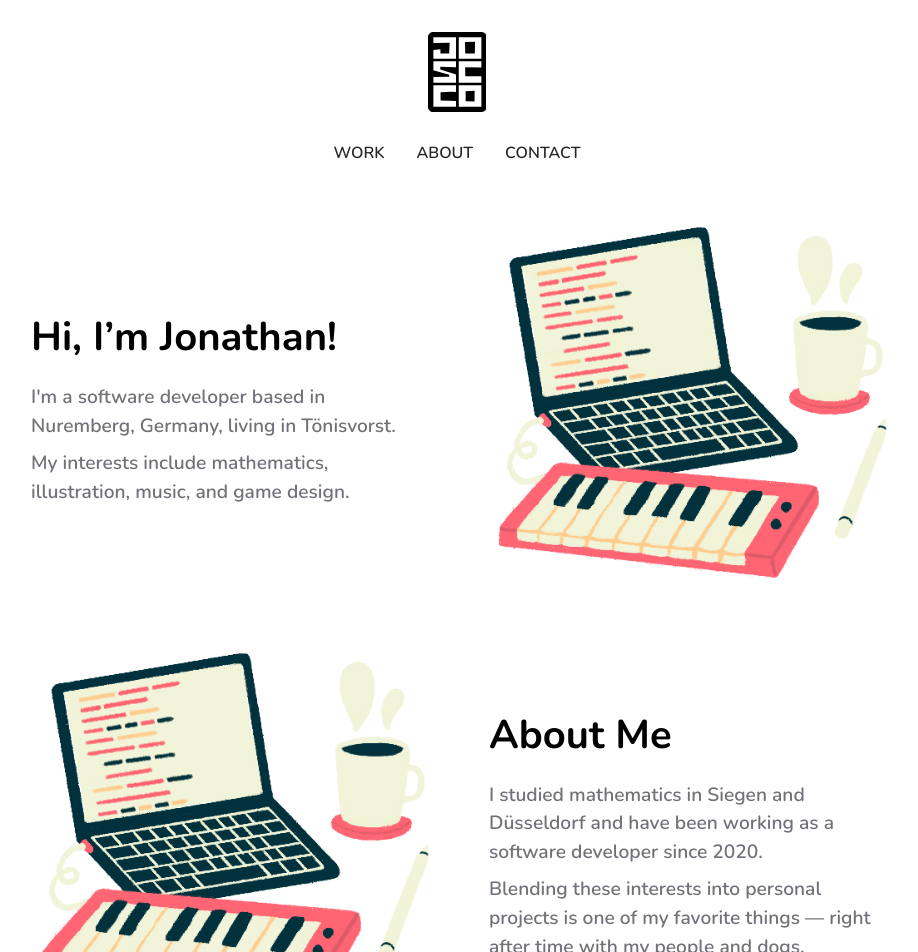
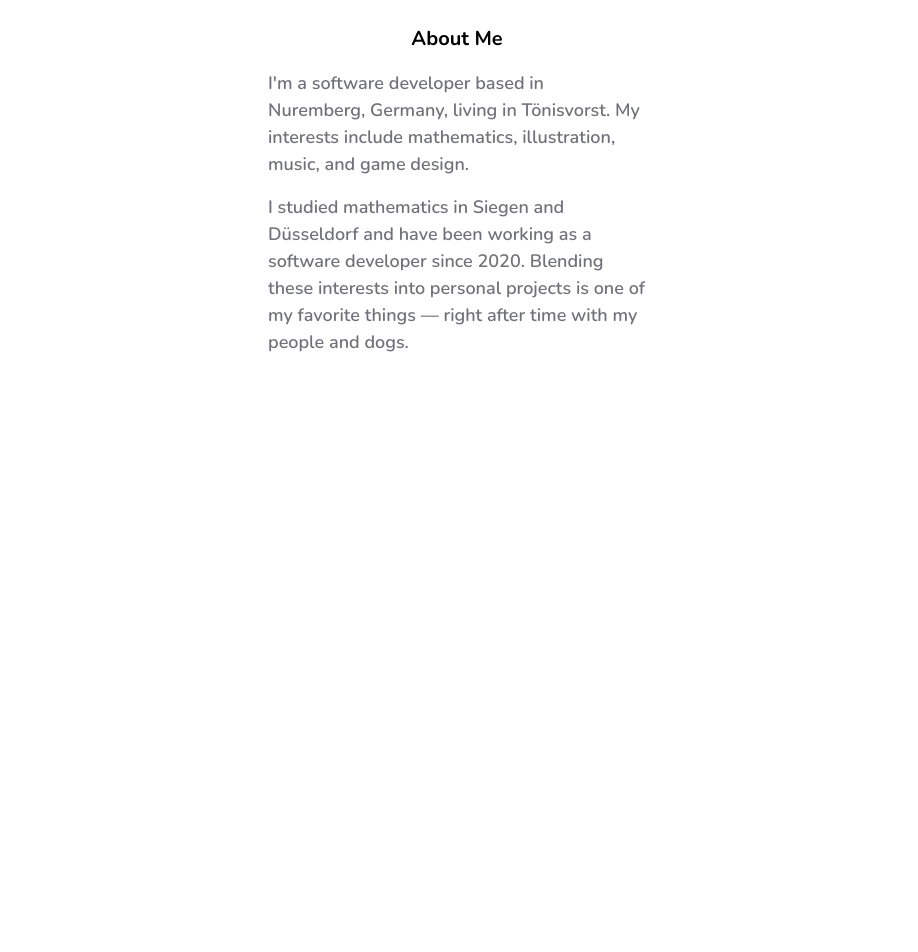
Before and after one commit to joscco/JosccoWebsiteNew, an Angular app: page /about in a window 1280 px wide. Shown: the top 952 px of the page, without its empty margins (183-1101 px from the left). After the commit the page ends 800 px from the top, so only its background shows below. Built offline with nearby package versions, Linux system fonts and the light colour scheme.

Commit message:
Add meadow

```diff
--- a/src/app/app.component.html
+++ b/src/app/app.component.html
@@ -1,6 +1,6 @@
-<div class="w-full">
+<div class="flex flex-col w-full min-h-screen">
   <app-nav-bar></app-nav-bar>
-  <div [@fadeInAndOutAnimations]="getRouteAnimationData()">
+  <div class="flex-1" [@fadeInAndOutAnimations]="getRouteAnimationData()">
     <router-outlet></router-outlet>
   </div>
 </div>
--- a/src/app/projects-masonry/projects-masonry.component.html
+++ b/src/app/projects-masonry/projects-masonry.component.html
@@ -7,7 +7,7 @@
     [ngClass]="{'cursor-pointer': item.link}">
       <img [@resize]="getResizeState()" [src]="item.img" alt="item.name" class="w-full h-auto">
       <div [ngClass]="{
-            'bg-opacity-60 text-opacity-100': clickedItem === item.img || hoveredItem === item.img,
+            'bg-opacity-75 text-opacity-100': clickedItem === item.img || hoveredItem === item.img,
             'bg-opacity-0 text-opacity-0': clickedItem !== item.img && hoveredItem !== item.img
           }"
            class="absolute w-full h-full bg-black text-white
--- a/src/app/views/about-view/about-view.component.html
+++ b/src/app/views/about-view/about-view.component.html
@@ -1,34 +1,47 @@
-<div class="pb-24 flex items-center justify-center flex-col">
+<div class="h-full pb-4 flex items-center justify-center flex-col">
   <div class="w-full px-4 lg:max-w-[980px] justify-start items-center flex flex-1 flex-col flex-nowrap">
-    <div class="flex flex-col-reverse md:flex-row md:px-4">
-      <div class="flex-1 flex flex-col justify-center px-4">
-        <div class="text-[2.2rem] md:text-[2.5rem] font-bold pb-2 px-4">Hi, I’m Jonathan!</div>
-        <div class="text-[1.1rem] md:text-[1.2rem] text-left font-semibold py-2 text-zinc-500 px-4">
-          I'm a software developer based in Nuremberg, Germany, living in Tönisvorst.
-        </div>
-        <div class="text-[1.1rem] md:text-[1.2rem] text-left font-semibold text-zinc-500 px-4">
-          My interests include mathematics, illustration, music, and game design.
+    <div class="w-full flex flex-col-reverse md:flex-row md:px-4">
+      <div class="w-full flex-1 flex flex-col justify-center px-4">
+        <div
+          #meadow
+          class="flex items-center justify-center flex-col relative w-full h-full bg-gray-300 no-select"
+          (mousemove)="onMouseMove($event)"
+          (mouseup)="onMouseUp($event)"
+          (mousedown)="onMouseDown($event)"
+        >
+          <div
+            #textBox
+            class="absolute text-center bg-white p-4 rounded shadAow-md"
+            [style.top.%]="50"
+            [style.left.%]="50"
+            [style.transform]="'translate(-50%, -50%)'"
+          >
+            <div class="text-lg md:text-xl font-bold pb-2 px-4 select-none">About Me</div>
+            <div class="text-base md:text-lg text-left font-semibold py-2 text-zinc-500 px-4 select-none">
+              I'm a software developer based in Nuremberg, Germany, living in Tönisvorst. My interests include
+              mathematics, illustration, music, and game design.
+            </div>
+            <div class="text-base md:text-lg text-left font-semibold py-2 text-zinc-500 px-4 select-none">
+              I studied mathematics in Siegen and Düsseldorf and have been working as a software developer since 2020.
+              Blending these interests into personal projects is one of my favorite things — right after time with my
+              people and dogs.
+            </div>
+          </div>
+
+          <img
+            *ngFor="let flower of flowers; let i = index"
+            src="images/AboutSection/flower.png"
+            [style.left.px]="flower.x"
+            [style.top.px]="flower.y"
+            [style.position]="'absolute'"
+            [style.width.px]="50"
+            [style.height.px]="50"
+            class="select-none"
+            [@scaleIn]
+            alt="Flower"
+          />
         </div>
       </div>
-      <div class="flex-1 flex flex-col items-center px-4">
-        <app-notebook-illustration></app-notebook-illustration>
-      </div>
-
-    </div>
-    <div class="flex flex-col md:flex-row md:px-4">
-      <div class="flex-1 flex flex-col items-center px-4">
-        <app-notebook-illustration></app-notebook-illustration>
-      </div>
-      <div class="flex-1 flex flex-col justify-center px-4">
-        <div class="text-[2.2rem] md:text-[2.5rem] font-bold pb-2 px-4">About Me</div>
-        <div class="text-[1.1rem] md:text-[1.2rem] text-left font-semibold py-2 text-zinc-500 px-4">
-          I studied mathematics in Siegen and Düsseldorf and have been working as a software developer since 2020.
-        </div>
-        <div class="text-[1.1rem] md:text-[1.2rem] text-left font-semibold text-zinc-500 px-4">
-          Blending these interests into personal projects is one of my favorite things — right after time with my people and dogs.
-        </div>
-      </div>
-
     </div>
   </div>
 </div>
--- a/src/app/views/about-view/about-view.component.ts
+++ b/src/app/views/about-view/about-view.component.ts
@@ -1,12 +1,160 @@
-import {Component} from '@angular/core';
+import {AfterViewInit, Component, ElementRef, HostBinding, ViewChild} from '@angular/core';
 import {NotebookIllustrationComponent} from '../../notebook-illustration/notebook-illustration.component';
+import {NgForOf} from '@angular/common';
+import {animate, state, style, transition, trigger} from '@angular/animations';
 
 @Component({
   selector: 'app-about-view',
+  imports: [
+    NgForOf
+  ],
   templateUrl: './about-view.component.html',
-  imports: [
-    NotebookIllustrationComponent
+  animations: [
+    trigger('scaleIn', [
+      state('void', style({transform: 'scale(0)', opacity: 0})),
+      state('*', style({transform: 'scale(1)', opacity: 1})),
+      transition('void => *', animate('100ms cubic-bezier(0.68, -0.55, 0.27, 1.55)'))
+    ])
   ]
 })
-export class AboutViewComponent {
+export class AboutViewComponent implements AfterViewInit {
+  flowers: { x: number; y: number }[] = [];
+  flowerSize = { width: 50, height: 50 };
+  isDragging = false;
+  lastDragStartTime = Date.now();
+  draggedFlowerIndex: number | null = null;
+  startPosition = {x: 0, y: 0};
+
+  @ViewChild('meadow') meadow!: ElementRef;
+  @ViewChild('textBox') textBox!: ElementRef;
+
+  ngAfterViewInit(): void {
+    // Randomly place 10 flowers at the start
+    for (let i = 0; i < 10; i++) {
+      this.flowers.push(this.getRandomPosition());
+    }
+  }
+
+  getRandomPosition(): { x: number; y: number } {
+    const meadowRect = this.meadow.nativeElement.getBoundingClientRect();
+    const flowerSize = { width: 50, height: 50 };
+
+    let position;
+    do {
+      position = {
+        x: Math.random() * (meadowRect.width - flowerSize.width),
+        y: Math.random() * (meadowRect.height - flowerSize.height)
+      };
+    } while (!this.isPositionValid(position, flowerSize));
+
+    return position;
+  }
+
+  private getAdjustedClickPosition(event: MouseEvent): { x: number; y: number } {
+    const meadowRect = this.meadow.nativeElement.getBoundingClientRect();
+    return {
+      x: event.clientX - meadowRect.left,
+      y: event.clientY - meadowRect.top
+    };
+  }
+
+  onMeadowClick(event: MouseEvent): void {
+    const clickPosition = this.getAdjustedClickPosition(event);
+    const flowerSize = { width: 50, height: 50 };
+
+    if (this.isPositionValid(clickPosition, flowerSize)) {
+      this.flowers.push({
+        x: clickPosition.x - flowerSize.width / 2,
+        y: clickPosition.y - flowerSize.height / 2
+      });
+    }
+  }
+
+  private isPositionValid(position: { x: number; y: number }, flowerSize: { width: number; height: number }): boolean {
+    const meadowRect = this.meadow.nativeElement.getBoundingClientRect();
+    const textBoxRect = this.textBox.nativeElement.getBoundingClientRect();
+
+    // Adjust textBoxRect to be relative to the meadow
+    const adjustedTextBoxRect = {
+      left: textBoxRect.left - meadowRect.left,
+      right: textBoxRect.right - meadowRect.left,
+      top: textBoxRect.top - meadowRect.top,
+      bottom: textBoxRect.bottom - meadowRect.top
+    };
+
+    // Check if the position is outside the text box
+    const isOutsideTextBox = (
+      position.x < adjustedTextBoxRect.left - flowerSize.width / 2 ||
+      position.x > adjustedTextBoxRect.right + flowerSize.width / 2 ||
+      position.y < adjustedTextBoxRect.top - flowerSize.height / 2 ||
+      position.y > adjustedTextBoxRect.bottom + flowerSize.height / 2
+    );
+
+    // Check if the position is far enough from other flowers
+    const isFarEnoughFromFlowers = this.flowers.every(flower => {
+      const flowerCenter = { x: flower.x + flowerSize.width / 2, y: flower.y + flowerSize.height / 2 };
+      return Math.hypot(flowerCenter.x - position.x, flowerCenter.y - position.y) > 50;
+    });
+
+    return isOutsideTextBox && isFarEnoughFromFlowers;
+  }
+
+  onMouseDown(event: MouseEvent): void {
+    event.preventDefault();
+    this.lastDragStartTime = Date.now();
+    this.isDragging = true;
+
+    let clickPosition = this.getAdjustedClickPosition(event)
+
+    let index = this.findNearFlowerIndex(clickPosition);
+    if (index === null) {
+      return;
+    }
+
+    this.draggedFlowerIndex = index;
+    this.startPosition = clickPosition
+  }
+
+  findNearFlowerIndex(clickPosition: { x: number; y: number }): number | null {
+    for (let i = 0; i < this.flowers.length; i++) {
+      const flower = this.flowers[i];
+      const flowerCenter = {
+        x: flower.x + this.flowerSize.width / 2,
+        y: flower.y + this.flowerSize.height / 2
+      };
+
+      // Calculate the distance between the click position and the flower center
+      if (Math.hypot(flowerCenter.x - clickPosition.x, flowerCenter.y - clickPosition.y) < this.flowerSize.width / 2) {
+        return i;
+      }
+    }
+
+    return null;
+  }
+
+  onMouseMove(event: MouseEvent): void {
+    if (this.isDragging && this.draggedFlowerIndex !== null) {
+      const flower = this.flowers[this.draggedFlowerIndex];
+
+      // Calculate the new position relative to the meadow
+      const newPosition = this.getAdjustedClickPosition(event)
+      const newX = newPosition.x;
+      const newY = newPosition.y;
+
+      // Ensure the flower stays within the meadow boundaries
+      flower.x = newX - this.flowerSize.width / 2;
+      flower.y = newY - this.flowerSize.height / 2;
+    }
+  }
+
+  onMouseUp(event: MouseEvent): void {
+    this.isDragging = false;
+    this.draggedFlowerIndex = null;
+    const currentTime = Date.now();
+    // If the drag was very short, treat it as a click
+    if (currentTime - this.lastDragStartTime < 500) {
+      // Handle click logic here if needed
+      this.onMeadowClick(event)
+    }
+  }
 }
```
Also changed, not shown: public/images/AboutSection/flower.png (added), 1 other file (tests, documents, lock files or other folders).
